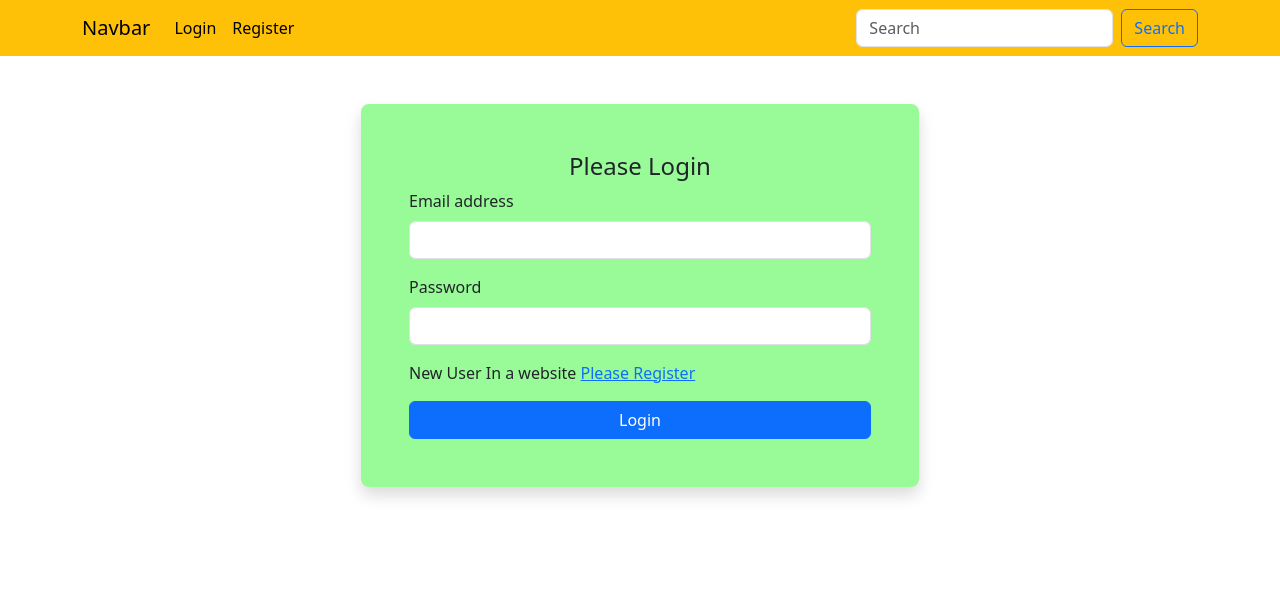
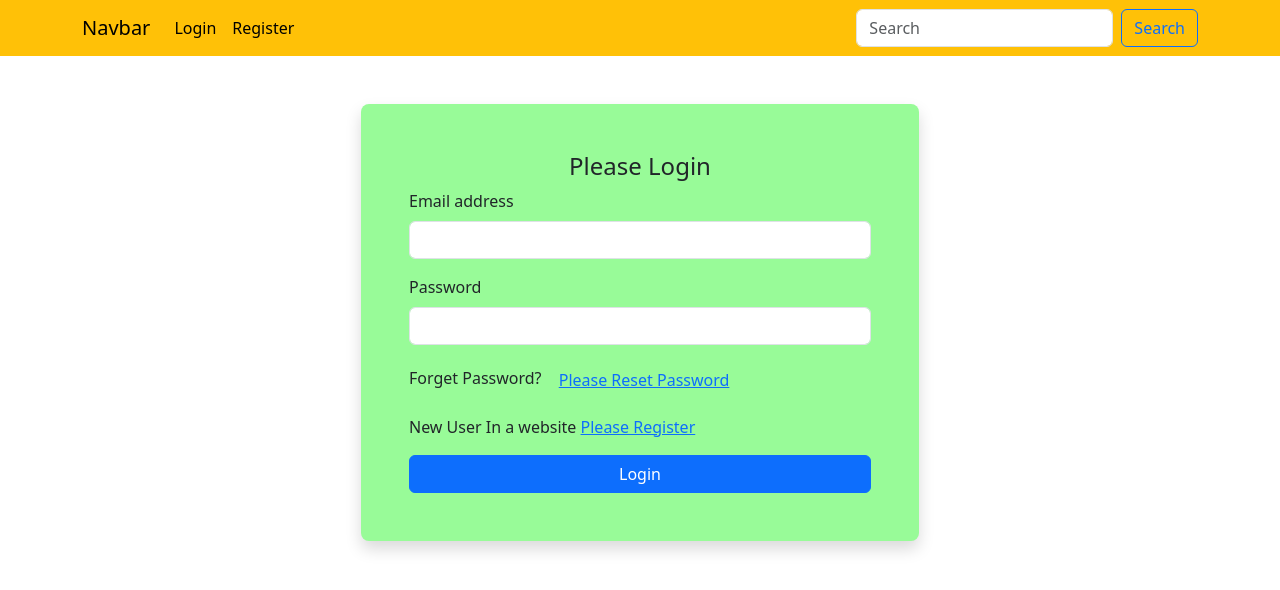
Before and after one commit to kdrbipul/class_47-new_main-code, a React (Vite) app: page /login in a window 1280 px wide. Shown: the top 590 px of the page. Built offline with nearby package versions, Linux system fonts and the light colour scheme.

Commit message:
last commit forget password access

```diff
--- a/src/Components/Login/Login.jsx
+++ b/src/Components/Login/Login.jsx
@@ -29,6 +29,11 @@ const Login = () => {
         .catch (error => console.log(error))
     }
 
+
+    const handleForgetPassword = () =>{
+
+    }
+
     return (
         <div className='container'>
             <form onSubmit={handleOnSubmit} className='w-50 mx-auto my-5 shadow p-5 background_col rounded-3'>
@@ -45,6 +50,7 @@ const Login = () => {
                     <input type="checkbox" name="checkbox" className="form-check-input"  />
                     <label className="form-check-label" >Check me out</label>
                 </div> */}
+                <p><span>Forget Password? <button onClick={handleForgetPassword} className='btn btn-link'>Please Reset Password</button></span></p>
                 <p>New User In a website <Link to='/register'>Please Register</Link></p>
                 <button type="submit" className="btn btn-primary w-100">Login</button>
                 {
--- a/src/Components/Register/Register.jsx
+++ b/src/Components/Register/Register.jsx
@@ -38,8 +38,8 @@ const Register = () => {
             setPasswordError('Please Provide More Than 8 Characters');
             return false;
         }
-        setPasswordError('');
-
+        setPasswordError(' ');
+        // handleOnSubmit('');
 
         // console.log(name,email,password);
         createUserWithEmailAndPassword(auth, email, password)
```
